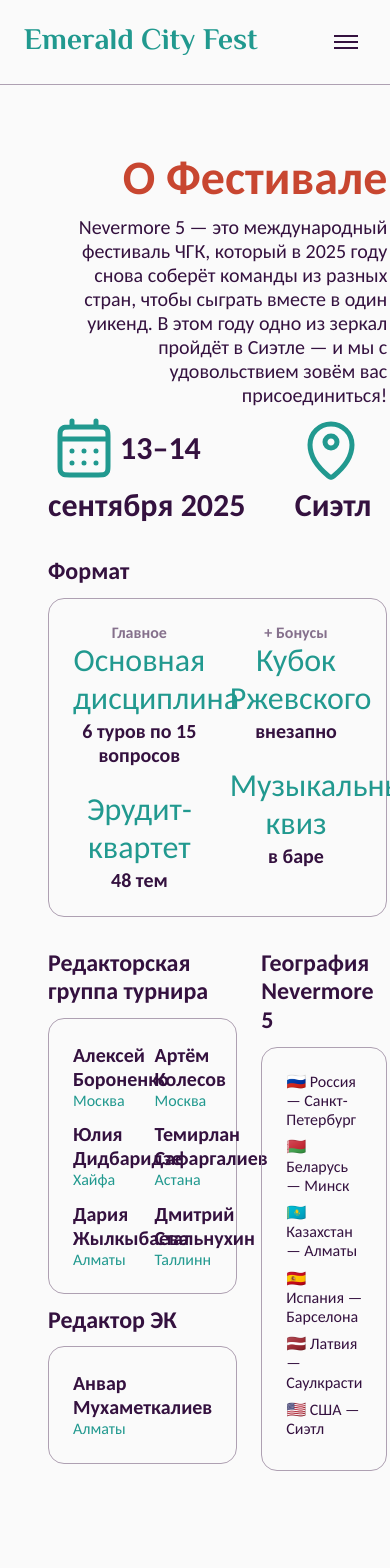
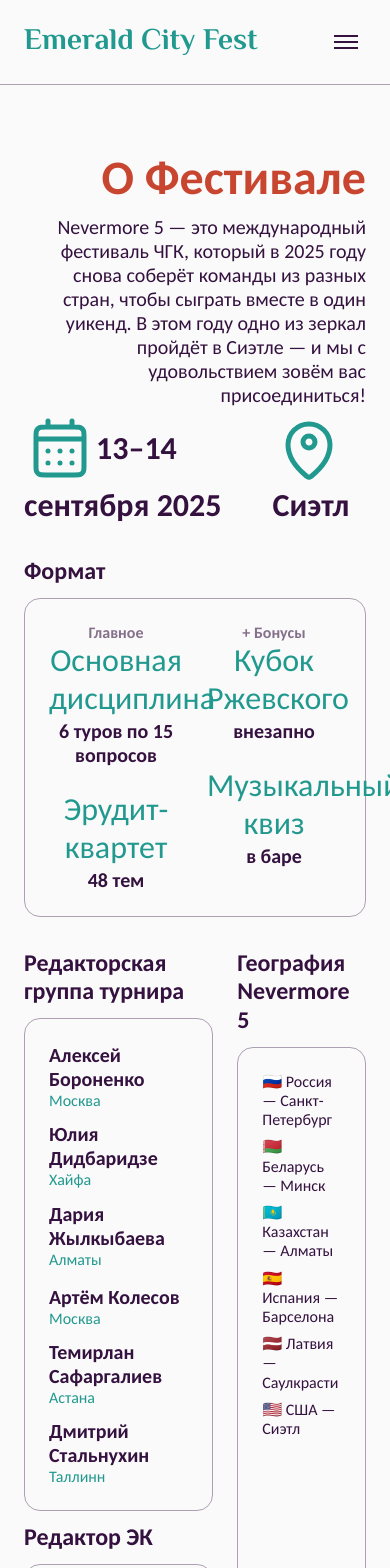
Before and after one commit to kseniyano/emeraldcityfest, a React (Vite) app: page /info in a window 390 px wide. Shown: the top 1568 px of the page. Built offline with nearby package versions, Linux system fonts and the light colour scheme.

Commit message:
responsive 2

```diff
--- a/src/index.css
+++ b/src/index.css
@@ -46,6 +46,7 @@
     font-size: 3rem;
     line-height: 1.2;
     font-weight: 700;
+    @apply text-accent;
   }
   h3 {
     font-family: "Carlito";
--- a/src/pages/Info.jsx
+++ b/src/pages/Info.jsx
@@ -20,7 +20,7 @@ export default function Info() {
     <>
     <div className="container-width pt-16 mb-24">
       <div id="about" className="scroll-mt-28 flex flex-row gap-6 mb-24">
-        <div className="flex basis-0 grow-1 place-center">
+        <div className="hidden xl:flex basis-0 grow-1 place-center">
           <img
             src="/assets/raven_info.png"
             alt="EmeraldCityFest"
@@ -30,7 +30,7 @@ export default function Info() {
         </div>
         <div className="flex flex-col basis-6 grow-2 gap-8">
           <div className="flex flex-col items-end gap-2">
-            <h2 className="text-accent">О Фестивале</h2>
+            <h2 className="">О Фестивале</h2>
             <h5 className="text-right">Nevermore 5 — это международный фестиваль ЧГК, который в 2025 году снова соберёт команды из разных стран, чтобы сыграть вместе в один уикенд. В этом году одно из зеркал пройдёт в Сиэтле — и мы с удовольствием зовём вас присоединиться!</h5>
             <div className="flex gap-6">
               <p className="font-bold text-32"><img src="/assets/calendar.svg" alt="" className="w-18 h-18 inline" />13–14 сентября 2025</p>
@@ -43,32 +43,32 @@ export default function Info() {
               <div className="flex flex-col gap-6">
                 <div className="text-center">
                   <p className="font-bold text-primary-500">Главное</p>
-                  <p className="text-32 text-emerald">Основная дисциплина</p>
+                  <p className="text-32 sm:text-2xl md:text-3xl lg:text-32 text-emerald">Основная дисциплина</p>
                   <h5 className="font-bold">6 туров по 15 вопросов</h5>
                 </div>
                 <div className="text-center">
-                  <p className="text-32 text-emerald">Эрудит-квартет</p>
+                  <p className="text-32 sm:text-2xl md:text-3xl lg:text-32 text-emerald">Эрудит-квартет</p>
                   <h5 className="font-bold">48 тем</h5>
                 </div>
               </div>
               <div className="flex flex-col gap-6">
                 <div className="text-center">
                   <p className="font-bold text-primary-500">+ Бонусы</p>
-                  <p className="text-32 text-emerald">Кубок Ржевского</p>
+                  <p className="text-32 sm:text-2xl md:text-3xl lg:text-32 text-emerald">Кубок Ржевского</p>
                   <h5 className="font-bold">внезапно</h5>
                 </div>
                 <div className="text-center">
-                  <p className="text-32 text-emerald">Музыкальный квиз</p>
+                  <p className="text-32 sm:text-2xl md:text-3xl lg:text-32 text-emerald">Музыкальный квиз</p>
                   <h5 className="font-bold">в баре</h5>
                 </div>
               </div>
             </div>
           </div>
           <div className="flex gap-6">
-            <div className="basis-0 grow-5">
+            <div className="basis-0 grow-1 lg:grow-5">
               <h4 className="mb-3">Редакторская группа турнира</h4>
-              <div className="grid grid-cols-2 gap-x-6 mb-3 p-6 border border-primary-300 rounded-2xl">
-                <div>
+              <div className="flex flex-wrap lg:flex-nowrap gap-4 mb-3 p-6 border border-primary-300 rounded-2xl">
+                <div className="grow">
                   <h5 className="font-bold">Алексей Бороненко</h5>
                   <p className="text-emerald mb-3">Москва</p>
                   <h5 className="font-bold">Юлия Дидбаридзе</h5>
@@ -76,7 +76,7 @@ export default function Info() {
                   <h5 className="font-bold">Дария Жылкыбаева</h5>
                   <p className="text-emerald">Алматы</p>
                 </div>
-                <div>
+                <div className="grow">
                   <h5 className="font-bold">Артём Колесов</h5>
                   <p className="text-emerald mb-3">Москва</p>
                   <h5 className="font-bold">Темирлан Сафаргалиев</h5>
@@ -91,7 +91,7 @@ export default function Info() {
                 <p className="text-emerald">Алматы</p>
               </div>
             </div>
-            <div className="basis-0 grow-3 flex flex-col">
+            <div className="basis-0 grow-1 lg:grow-3 flex flex-col">
               <h4 className="mb-3">География Nevermore 5</h4>
               <ul className="grow p-6 border border-primary-300 rounded-2xl">
                 <li className="mb-2">🇷🇺 Россия — Санкт-Петербург</li>
@@ -107,7 +107,7 @@ export default function Info() {
         </div>
       </div>
       <div id="schedule" className="scroll-mt-28 mb-24">
-        <h2 className="text-accent text-center mb-8">Расписание</h2>
+        <h2 className="text-center mb-8">Расписание</h2>
         <div className="grid grid-cols-2 gap-6">
           <div className="flex flex-col items-stretch">
             <div className="min-h-[72px] mb-8">
@@ -171,7 +171,7 @@ export default function Info() {
             className="w-full h-full"></iframe>
           </div>
           <div>
-            <h2 className="text-accent text-right mb-6">Место Проведения Игр</h2>
+            <h2 className="text-right mb-6">Место Проведения Игр</h2>
             <div className="p-6 border border-primary-300 rounded-2xl">
               <h3>Seattle Pacific University</h3>
               <h5 className="font-bold mb-4">Gwinn Commons / Upper Gwinn Hall, 3 этаж</h5>
--- a/src/pages/Registration.jsx
+++ b/src/pages/Registration.jsx
@@ -5,7 +5,7 @@ export default function Registration() {
     <>
     <div className="container-width pt-16 mb-24">
       <div className="flex flex-col items-end gap-2 mb-8">
-            <h2 className="text-accent">Регистрация</h2>
+            <h2 className="">Регистрация</h2>
             <h5 className="text-right">Для бронирования участия необходимо внести депозит в размере $100. Даже если вы ещё раздумываете над участием,
 пожалуйста, зарегистрируйтесь заранее — это поможет нам лучше организовать площадку и учесть ваш интерес.</h5>
       </div>
--- a/src/pages/Reglament.jsx
+++ b/src/pages/Reglament.jsx
@@ -4,7 +4,7 @@ export default function Reglament() {
    <>
     <div className="container-width pt-16 mb-24">
       <div className="flex flex-col items-end gap-2 mb-12">
-        <h2 className="text-accent"> Регламент</h2>
+        <h2 className=""> Регламент</h2>
         <h5>Регламент ЧГК И ЭК</h5>
       </div>
       <div className="p-6 border rounded-2xl border-primary-300 w-full h-[500px]">
--- a/src/pages/Teams.jsx
+++ b/src/pages/Teams.jsx
@@ -6,7 +6,7 @@ export default function Teams() {
   <>
         <div className="container-width pt-16 mb-24">
           <div className="flex flex-col items-end gap-2 mb-8">
-            <h2 className="text-emerald_dark"> Команды</h2>
+            <h2 className=""> Команды</h2>
             <h5>Кто уже участвует</h5>
           </div>
           <div className="flex flex-wrap lg:flex-nowrap gap-6 w-full items-stretch">
```
